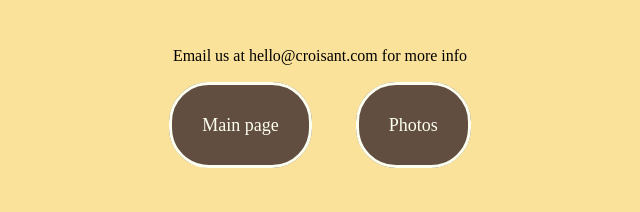
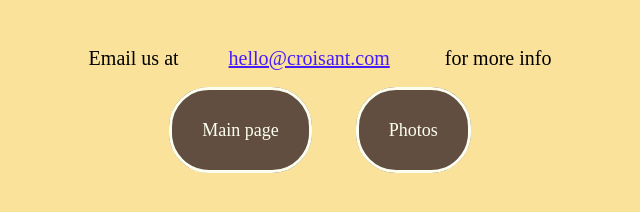
Before and after one commit to dsleazii/Croissant, a plain HTML site: page contact.html in a window 1280 px wide. Shown: the part 370-582 px from the top of the page, without its empty margins (320-960 px from the left). Drawn offline with Linux system fonts and the light colour scheme.

Commit message:
added the link to email

```diff
--- a/contact.html
+++ b/contact.html
@@ -9,8 +9,8 @@
 <body>
 
     <h1>  🥐 <br>Contact</h1>
-<p> Email us at hello@croisant.com for more info </p>
-      <a href="index.html">Main page</a>
-      <a href="/photo.html">Photos</a>
+<p> Email us at<a class="email" href="mailto:hello@croisant.com">hello@croisant.com</a> for more info </p>
+      <a  class="info" href="index.html">Main page</a>
+      <a  class="info" href="/photo.html">Photos</a>
 </body>
 </html>
--- a/style.css
+++ b/style.css
@@ -12,7 +12,7 @@ h1{text-align: center;
 
 }
 
-a{
+.info{
     border: 10 30 ;
     border-style: solid;
     border-radius: 40px;
@@ -25,7 +25,7 @@ a{
 
 }
 
-a :hover{
+.info :hover{
    background-color: aqua;
     color: beige;
 cursor: pointer;
@@ -40,3 +40,14 @@ img{
   width: 50%;
    border-radius: 50%;
 }
+
+.email{
+    text-decoration: underline;
+     color:rgb(70, 28, 253);
+    justify-content: space-evenly;
+
+}
+
+p{
+    font-size: 20px;
+}
```
Also changed, not shown: index.html (+3 -3 lines), photo.html (+2 -2 lines).
